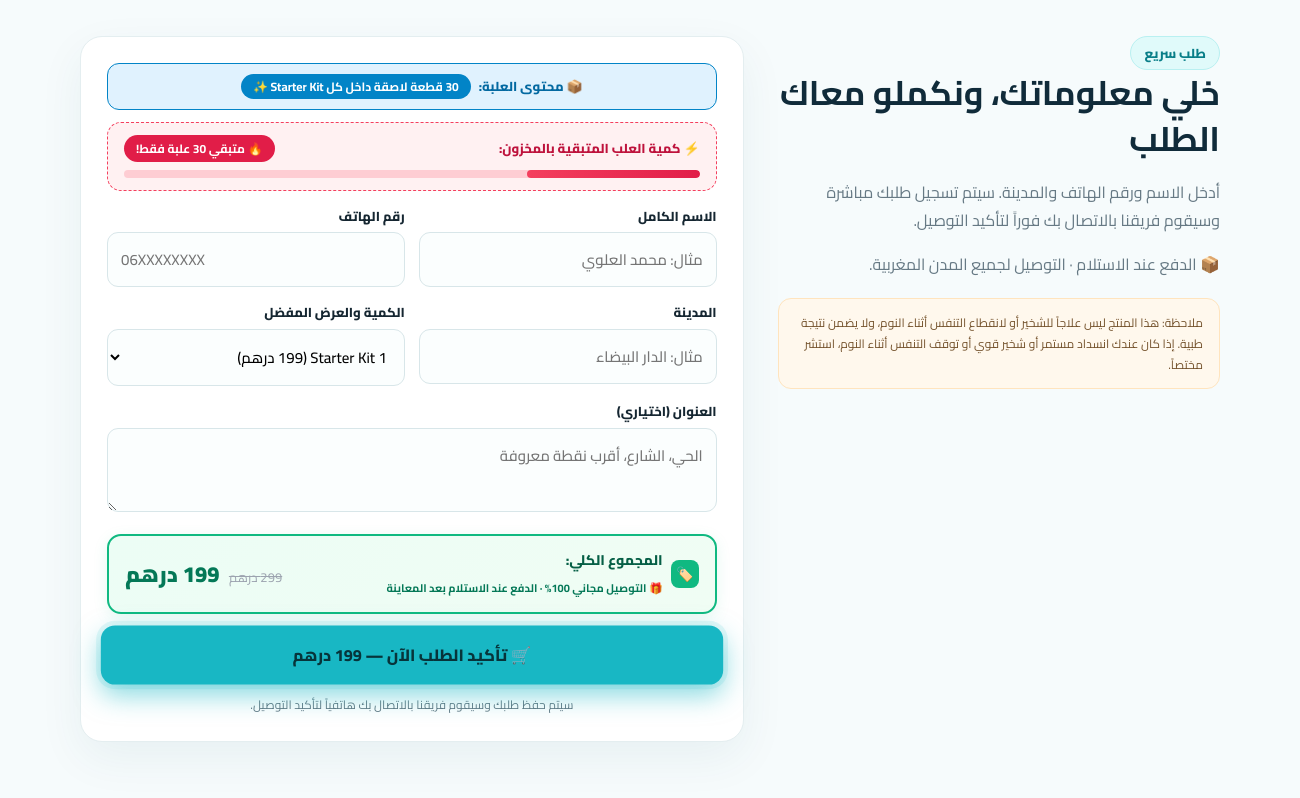
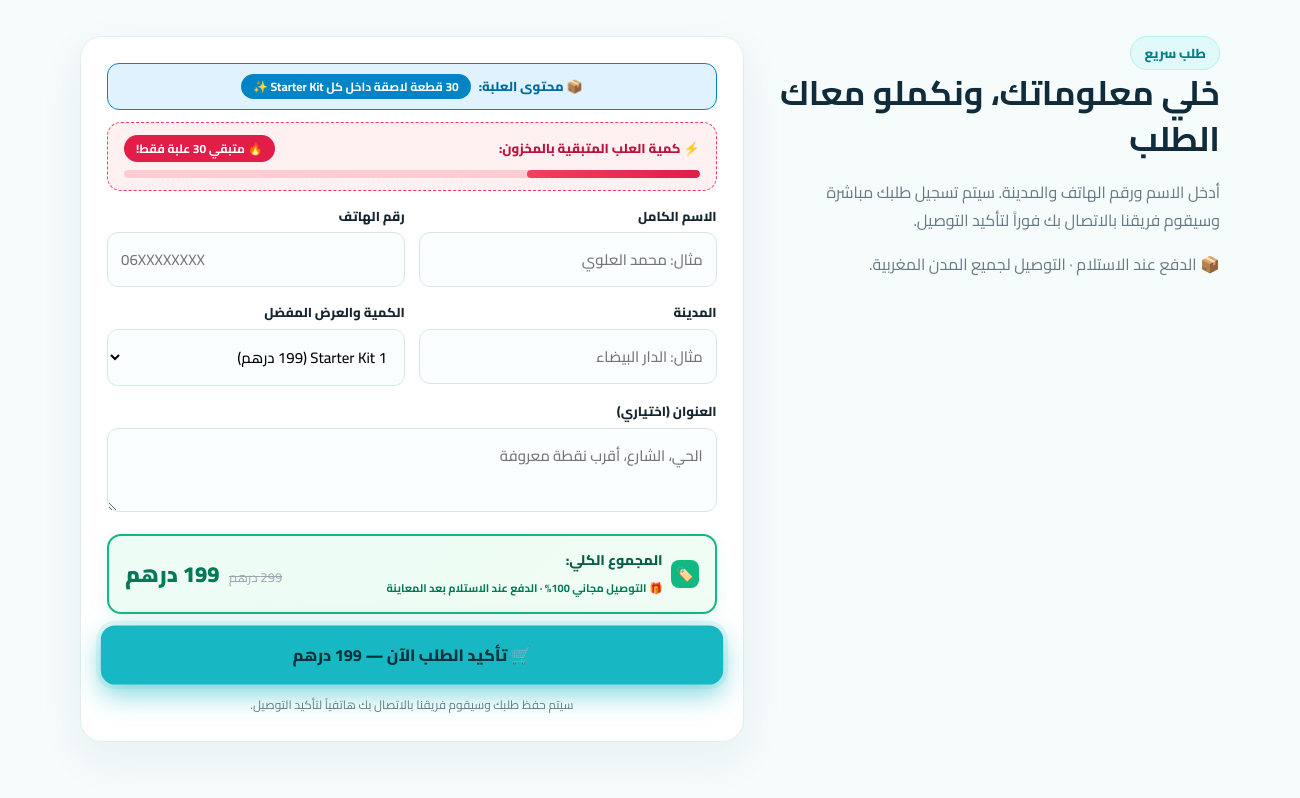
Before and after one commit to AEgunz/nafas-landingpage, an Electron app: page index.html in a window 1300 px wide. Shown: the part 2614-3412 px from the top of the page. Drawn offline with Linux system fonts and the light colour scheme; no server answers.

Commit message:
Remove medical disclaimer box from order section

```diff
--- a/index.html
+++ b/index.html
@@ -24,7 +24,7 @@
 <section class="section" id="details"><div class="wrap"><div class="section-head"><span class="eyebrow">علاش تختارو؟</span><h2>راحة أكثر، بخطوات بسيطة</h2><p>صممنا هاد الصفحة باش تتعرف على المنتج بوضوح قبل ما تطلبه.</p></div><div class="features"><article class="feature"><div class="icon">🌬️</div><h3>يساعد على فتح الأنف</h3><p>قد يساعد التصميم على توسيع مدخل الأنف ميكانيكياً لتسهيل مرور الهواء عند بعض الأشخاص.</p></article><article class="feature"><div class="icon">🌙</div><h3>لروتين النوم</h3><p>يمكن تجربة الموسّع أثناء النوم إذا كان مناسباً لك، مع التأكد من ثباته وراحته.</p></article><article class="feature"><div class="icon">🏃</div><h3>ل للحركة والرياضة</h3><p>حجم صغير وخفيف يمكن حمله معك واستعماله وفق تعليمات المنتج.</p></article></div></div></section>
 <section class="section how"><div class="wrap how-grid"><div class="how-image"><img src="assets/4-steps.webp" alt="شرح مصور لطريقة استعمال موسع الأنف في أربع خطوات" loading="lazy"></div><div><div class="section-head" style="text-align:right;margin:0 0 25px"><span class="eyebrow">طريقة الاستعمال</span><h2>كيفاش تستعملو؟</h2><p>اتبع تعليمات العبوة دائماً، وتوقف عن الاستعمال إذا سبب لك تهيجاً أو ألماً.</p></div><div class="steps"><div class="step"><div class="num">1</div><div><h3>نظّف الأنف وجفّفو مزيان</h3><p>مسح المنطقة بلطف وتأكد أن الجلد نقي وجاف باش تلصق القطعة بشكل أفضل.</p></div></div><div class="step"><div class="num">2</div><div><h3>ركّب القطعة المغناطيسية</h3><p>حطّ القطعة الخارجية برفق فوق الأنف حسب الشكل الموضّح في الصورة، بلا ما تضغط بقوة.</p></div></div><div class="step"><div class="num">3</div><div><h3>تأكد من المكان الصحيح</h3><p>خلي القطعة مستقرة فوق منطقة الأنف المخصصة لها، وتأكد أن اللواصق المعدنية مقابلة للقطعة وما كتسببش ضغط أو ألم.</p></div></div><div class="step"><div class="num">4</div><div><h3>ثبّت القطعة وتأكد من الراحة</h3><p>تأكد أنها ثابتة ومريحة قبل الاستعمال. اتبع تعليمات العبوة، وحيدها فوراً إذا حسّيتي بتهيج أو ألم أو زاد عليك ضيق التنفس.</p></div></div></div></div></div></section>
 <section class="offer"><div class="wrap offer-grid"><div><span class="badge">STARTER KIT</span><h2>جرّب تجربة تنفّس أكثر راحة</h2><p style="font-size: 20px; font-weight: 800; color: #a9fbfc; margin: 10px 0;">🔥 الثمن الحالي: <span id="offerOldPrice" style="text-decoration: line-through; color: #94a3b8; font-size: 17px; margin-left: 6px;">299 درهم</span> <span id="offerPrice" style="font-size: 24px; font-weight: 900; color: #ffffff;">199 درهم</span> فقط</p><p>باغي تعرف واش هاد المنتج مناسب ليك؟ عمّر معلوماتك، وغادي تتواصل معاك خدمة الطلب لتأكيد الثمن والتوصيل قبل الإرسال.</p><a class="btn btn-primary" href="#order">اطلب المنتج الآن ←</a><div class="small-note" style="color:#c6e0e6">الدفع عند الاستلام بعد المعاينة والتأكد.</div></div><div class="offer-img"><img src="assets/product-kit.webp" alt="Starter Kit موسع الأنف مع اللواصق" loading="lazy"></div></div></section>
-<section class="section order" id="order"><div class="wrap order-grid"><div class="order-info"><span class="eyebrow">طلب سريع</span><h2>خلي معلوماتك، ونكملو معاك الطلب</h2><p>أدخل الاسم ورقم الهاتف والمدينة. سيتم تسجيل طلبك مباشرة وسيقوم فريقنا بالاتصال بك فوراً لتأكيد التوصيل.</p><p>📦 الدفع عند الاستلام · التوصيل لجميع المدن المغربية.</p><div class="disclaimer">ملاحظة: هذا المنتج ليس علاجاً للشخير أو لانقطاع التنفس أثناء النوم، ولا يضمن نتيجة طبية. إذا كان عندك انسداد مستمر أو شخير قوي أو توقف التنفس أثناء النوم، استشر مختصاً.</div></div><div id="orderContainer"><form class="order-form" id="orderForm"><div id="formError" style="display:none; color:#dc2626; background:#fee2e2; padding:10px 14px; border-radius:10px; margin-bottom:14px; font-size:13px; font-weight:700;"></div><div style="background: #e0f2fe; border: 1.5px solid #0284c7; border-radius: 12px; padding: 10px 14px; margin-bottom: 12px; text-align: center; color: #0369a1; font-weight: 800; font-size: 13px; display: flex; align-items: center; justify-content: center; gap: 8px;"><span>📦 محتوى العلبة:</span><strong style="background: #0284c7; color: white; padding: 2px 12px; border-radius: 100px; font-size: 12px;">30 قطعة لاصقة داخل كل Starter Kit ✨</strong></div>
+<section class="section order" id="order"><div class="wrap order-grid"><div class="order-info"><span class="eyebrow">طلب سريع</span><h2>خلي معلوماتك، ونكملو معاك الطلب</h2><p>أدخل الاسم ورقم الهاتف والمدينة. سيتم تسجيل طلبك مباشرة وسيقوم فريقنا بالاتصال بك فوراً لتأكيد التوصيل.</p><p>📦 الدفع عند الاستلام · التوصيل لجميع المدن المغربية.</p></div><div id="orderContainer"><form class="order-form" id="orderForm"><div id="formError" style="display:none; color:#dc2626; background:#fee2e2; padding:10px 14px; border-radius:10px; margin-bottom:14px; font-size:13px; font-weight:700;"></div><div style="background: #e0f2fe; border: 1.5px solid #0284c7; border-radius: 12px; padding: 10px 14px; margin-bottom: 12px; text-align: center; color: #0369a1; font-weight: 800; font-size: 13px; display: flex; align-items: center; justify-content: center; gap: 8px;"><span>📦 محتوى العلبة:</span><strong style="background: #0284c7; color: white; padding: 2px 12px; border-radius: 100px; font-size: 12px;">30 قطعة لاصقة داخل كل Starter Kit ✨</strong></div>
 
 <!-- Real-time Live Stock Alert Bar -->
 <div id="stockAlertBox" style="background: #fff1f2; border: 1.5px dashed #f43f5e; border-radius: 14px; padding: 12px 16px; margin-bottom: 14px; color: #be123c;">
```
